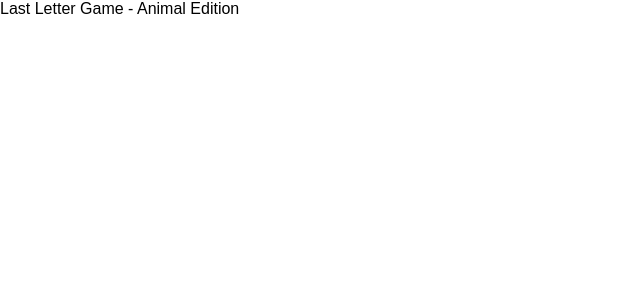
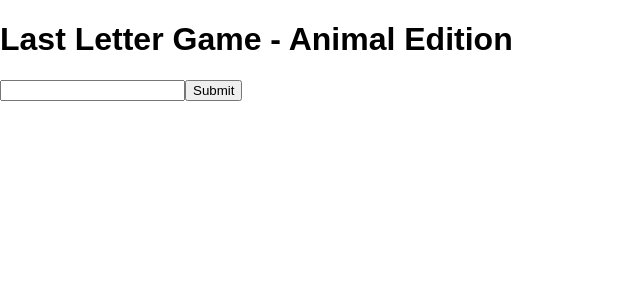
Before and after one commit to okhan49/IS322, a React (Create React App) app: page / in a window 1280 px wide. Shown: the top 300 px of the page, without its empty margins (0-640 px from the left). Built offline with nearby package versions, Linux system fonts and the light colour scheme.

Commit message:
wrote tests to add animal guess

```diff
--- a/package.json
+++ b/package.json
@@ -27,6 +27,7 @@
     "eslint-plugin-import": "^2.11.0",
     "eslint-plugin-jsx-a11y": "^6.0.2",
     "eslint-plugin-react": "^7.7.0",
+    "prop-types": "^15.6.1",
     "react-scripts-ts": "2.8.0",
     "react-test-renderer": "^16.3.2",
     "selenium-standalone": "^6.14.0",
--- a/src/App.js
+++ b/src/App.js
@@ -1,7 +1,10 @@
 import React from 'react';
-
+import AddAnimal from './components/addAnimal/';
 const App = () => (
-    <div>Last Letter Game - Animal Edition</div>
+    <div>
+        <h1>Last Letter Game - Animal Edition</h1>
+        <AddAnimal />
+    </div>
 );
 
 export default App;
--- /dev/null
+++ b/src/components/addAnimal/index.js
@@ -0,0 +1,12 @@
+import React from 'react';
+
+const AddAnimal = () => (
+    <div>
+        <form>
+            <input className="word-input"/>
+            <button type="submit" className="word-submit"> Submit </button>
+        </form>
+    </div>
+);
+
+export default AddAnimal;
```
Also changed, not shown: src/components/addAnimal/test.js (added, +30 -0 lines), errorShots/ERROR_chrome_2018-05-03T21-00-21.652Z.png (added).
